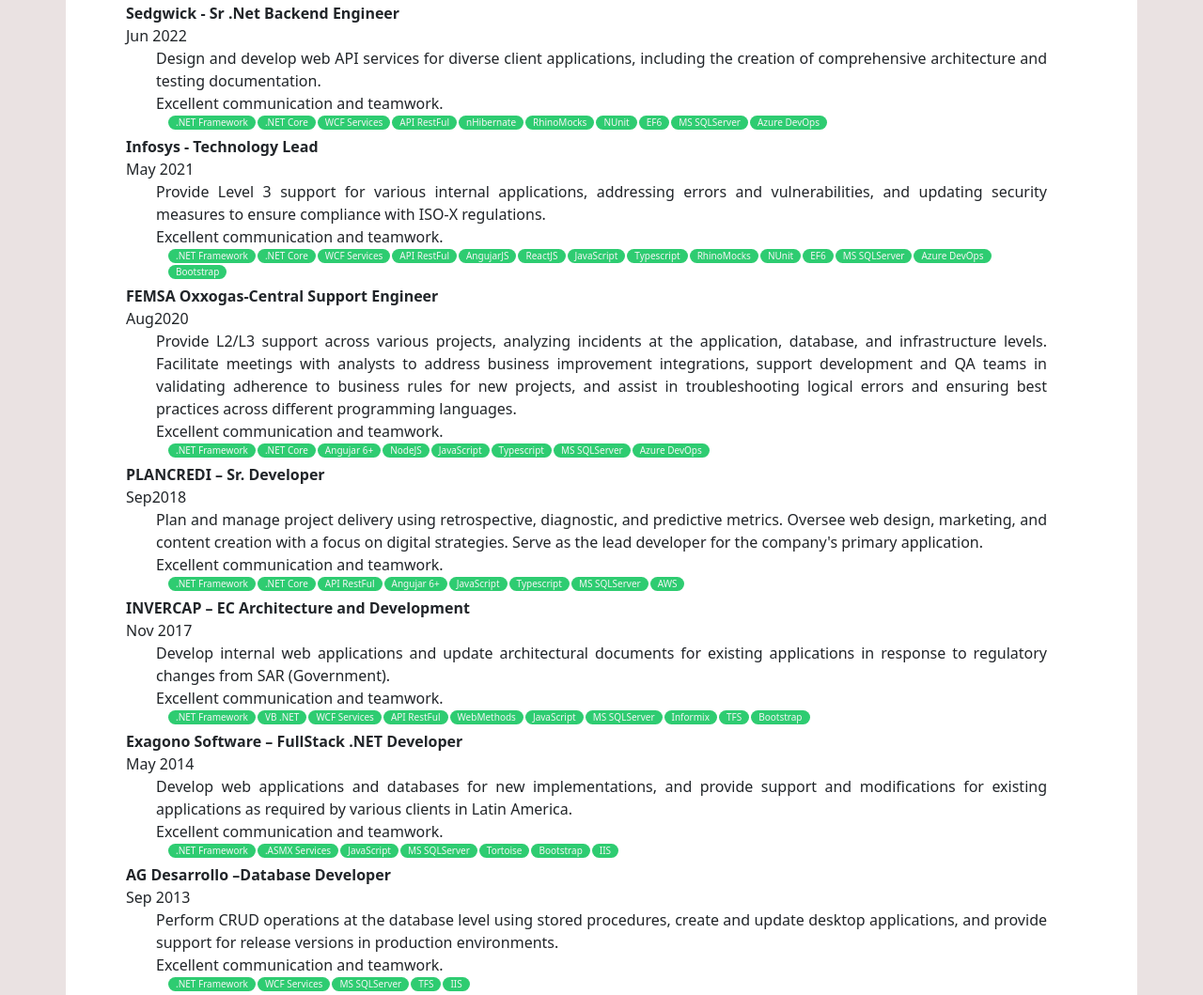
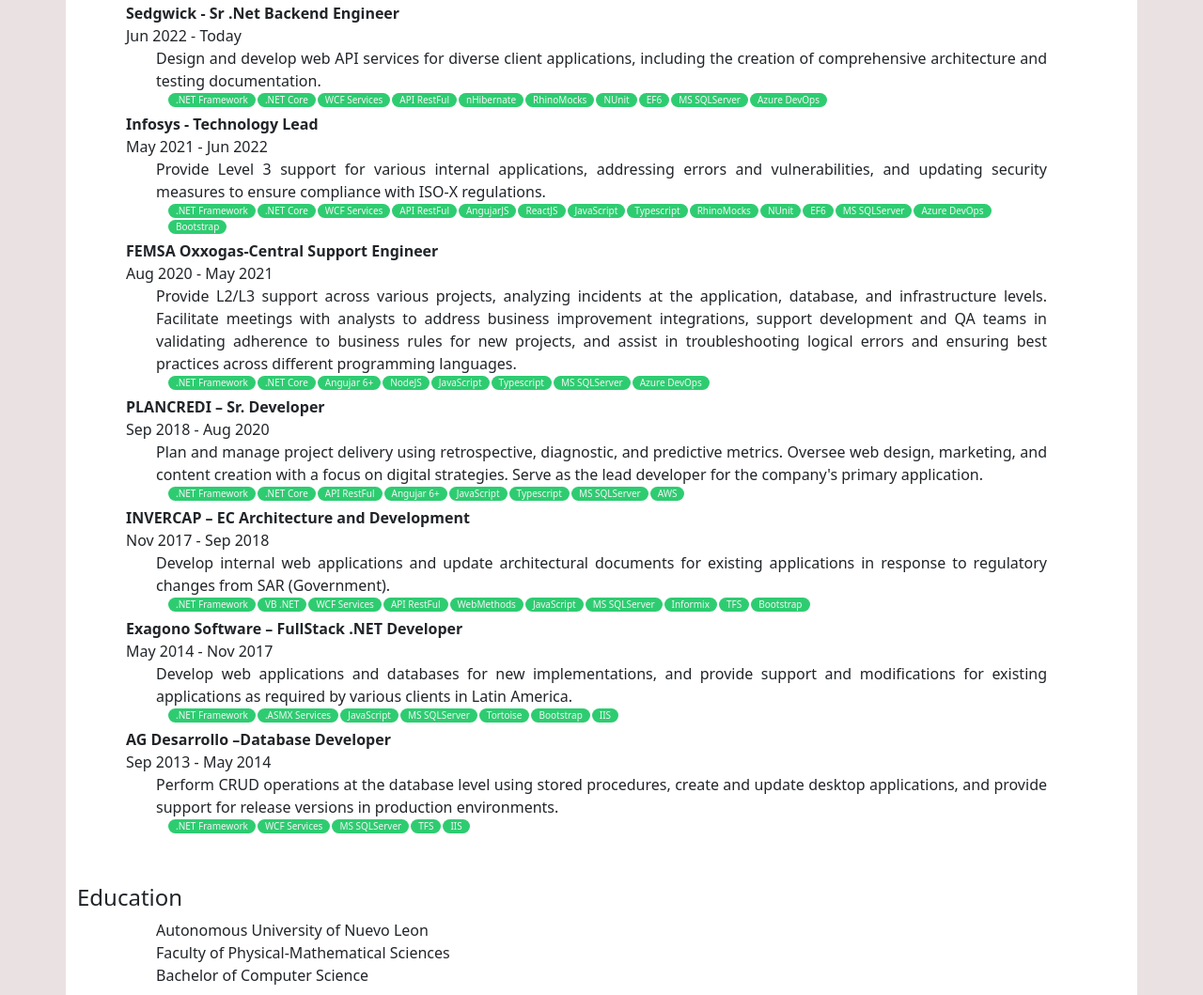
Before and after one commit to JorgeDeveloperMEX/cv, a plain HTML site: page index.html in a window 1280 px wide. Shown: the part 300-1359 px from the top of the page at 94% size. Drawn offline with nearby package versions, Linux system fonts and the light colour scheme.

Commit message:
JS - Adding range dates in jobs

```diff
--- a/index.html
+++ b/index.html
@@ -38,13 +38,13 @@
                     </span>
                 </div>
                 <div class="row">
-                    <span class="tab"> Jun 2022</span>
+                    <span class="tab"> Jun 2022 - Today</span>
                 </div>
                 <div class="tab-description">
                     <div class="row">
                         Design and develop web API services for diverse client applications, including the creation of comprehensive architecture and testing documentation.
                     </div>
-                    <div class="row">Excellent communication and teamwork.</div>
+
                     <div class="row">
                         <div class="tech-inline">
                             <div class="tech-box">.NET Framework</div>
@@ -70,13 +70,12 @@
                     </span>
                 </div>
                 <div class="row">
-                    <span class="tab">May 2021</span>
+                    <span class="tab">May 2021 - Jun 2022</span>
                 </div>
                 <div class="tab-description">
                     <div class="row">
                         Provide Level 3 support for various internal applications, addressing errors and vulnerabilities, and updating security measures to ensure compliance with ISO-X regulations.
                     </div>
-                    <div class="row">Excellent communication and teamwork.</div>
                     <div class="row">
                         <div class="tech-inline">
                             <div class="tech-box">.NET Framework</div>
@@ -106,7 +105,7 @@
                     </span>
                 </div>
                 <div class="row">
-                    <span class="tab">Aug2020</span>
+                    <span class="tab">Aug 2020 - May 2021</span>
                 </div>
                 <div class="tab-description">
                     <div class="row">
@@ -114,7 +113,6 @@
                         Facilitate meetings with analysts to address business improvement integrations, support development and QA teams in validating adherence to business rules for new projects,
                          and assist in troubleshooting logical errors and ensuring best practices across different programming languages.
                     </div>
-                    <div class="row">Excellent communication and teamwork.</div>
                     <div class="row">
                         <div class="tech-inline">
                             <div class="tech-box">.NET Framework</div>
@@ -138,7 +136,7 @@
                     </span>
                 </div>
                 <div class="row">
-                    <span class="tab">Sep2018</span>
+                    <span class="tab">Sep 2018 - Aug 2020</span>
                 </div>
                 <div class="tab-description">
                     <div class="row">
@@ -146,7 +144,6 @@
                          Oversee web design, marketing, and content creation with a focus on digital strategies.
                          Serve as the lead developer for the company's primary application.
                     </div>
-                    <div class="row">Excellent communication and teamwork.</div>
                     <div class="row">
                         <div class="tech-inline">
                             <div class="tech-box">.NET Framework</div>
@@ -170,13 +167,12 @@
                     </span>
                 </div>
                 <div class="row">
-                    <span class="tab">Nov 2017</span>
+                    <span class="tab">Nov 2017 - Sep 2018</span>
                 </div>
                 <div class="tab-description">
                     <div class="row">
                         Develop internal web applications and update architectural documents for existing applications in response to regulatory changes from SAR (Government).
                     </div>
-                    <div class="row">Excellent communication and teamwork.</div>
                     <div class="row">
                         <div class="tech-inline">
                             <div class="tech-box">.NET Framework</div>
@@ -202,13 +198,12 @@
                     </span>
                 </div>
                 <div class="row">
-                    <span class="tab">May 2014</span>
+                    <span class="tab">May 2014 - Nov 2017</span>
                 </div>
                 <div class="tab-description">
                     <div class="row">
                         Develop web applications and databases for new implementations, and provide support and modifications for existing applications as required by various clients in Latin America.
                     </div>
-                    <div class="row">Excellent communication and teamwork.</div>
                     <div class="row">
                         <div class="tech-inline">
                             <div class="tech-box">.NET Framework</div>
@@ -231,13 +226,12 @@
                     </span>
                 </div>
                 <div class="row">
-                    <span class="tab">Sep 2013</span>
+                    <span class="tab">Sep 2013 - May 2014</span>
                 </div>
                 <div class="tab-description">
                     <div class="row">
                         Perform CRUD operations at the database level using stored procedures, create and update desktop applications, and provide support for release versions in production environments.
                     </div>
-                    <div class="row">Excellent communication and teamwork.</div>
                     <div class="row">
                         <div class="tech-inline">
                             <div class="tech-box">.NET Framework</div>
```
